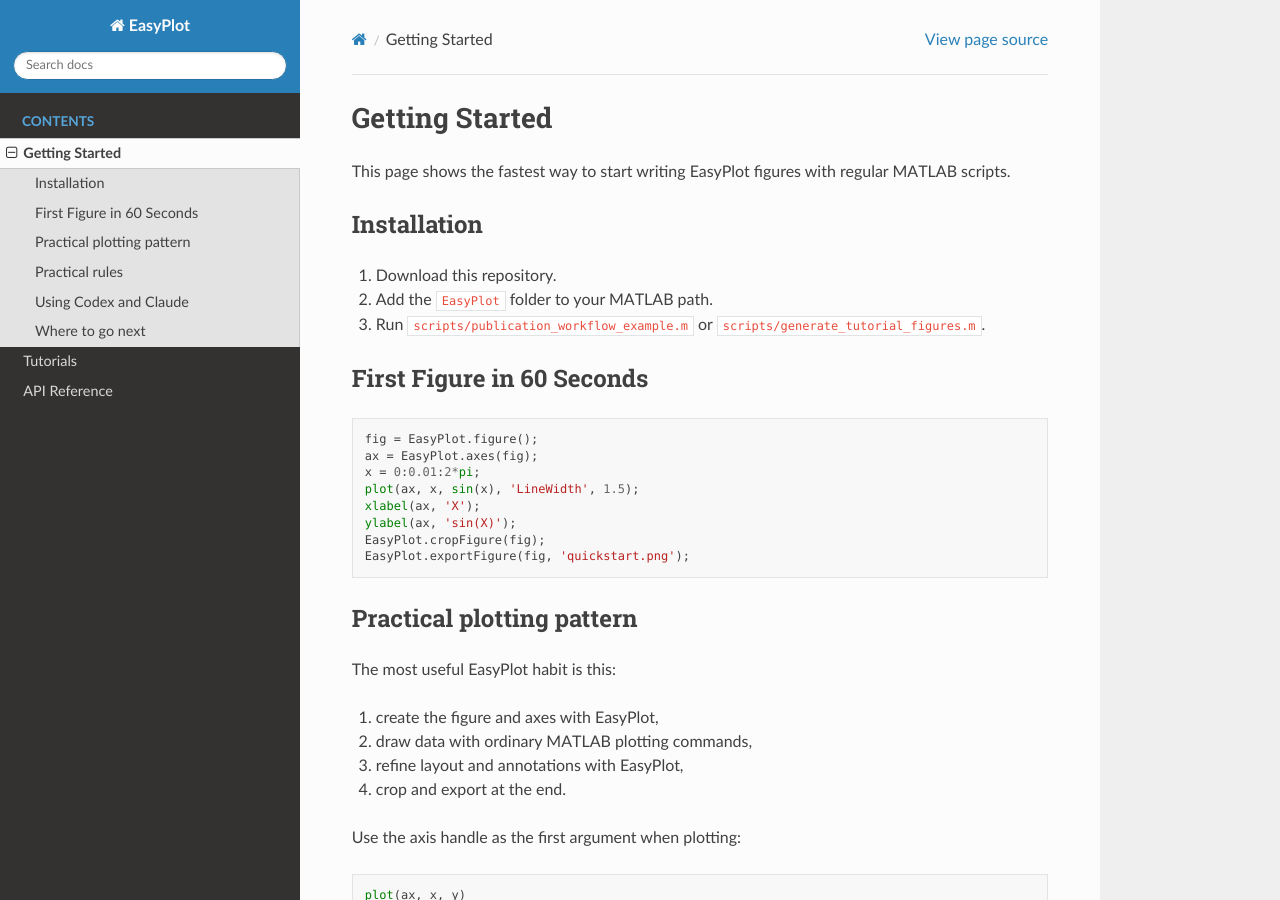
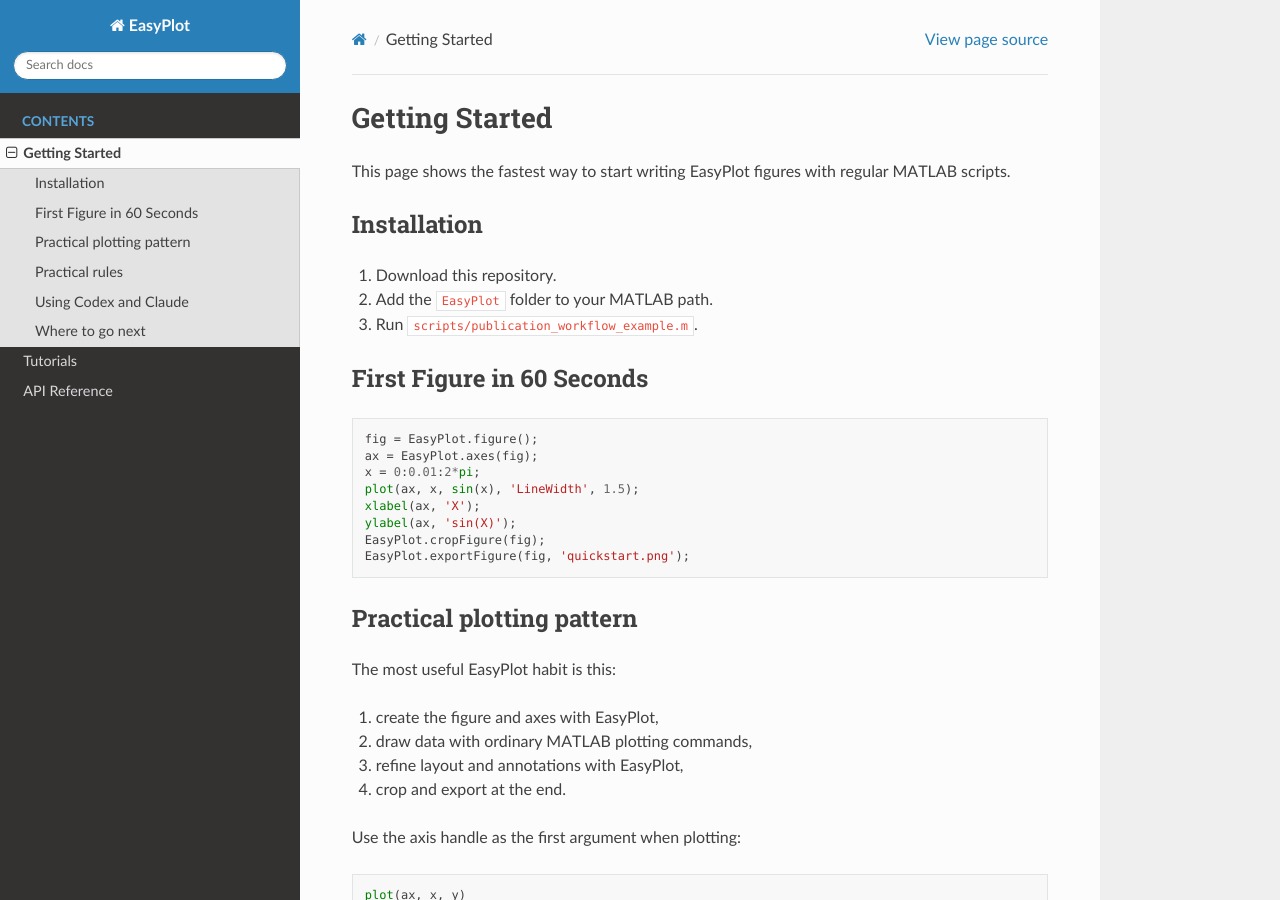
Before and after one commit to jiumao2/EasyPlot, a Sphinx documentation site: the page built from docs/getting_started.rst, in a window 1280 px wide and 900 px high. Built offline with Sphinx 7.4.7 and the Read the Docs theme 3.1.0, drawn with Linux system fonts in a browser that asks for light colours.

Commit message:
Fix plotting helpers and documentation examples
- fix shared Y-label positioning for 2D axes arrays
- support default limit modes on single axes
- fix JPEG export and legend marker sizing
- remove the external spikehisto dependency from PSTH
- track the publication workflow example required by the docs
- keep the internal tutorial generator excluded

```diff
--- a/docs/getting_started.rst
+++ b/docs/getting_started.rst
@@ -9,7 +9,7 @@
 
 1. Download this repository.
 2. Add the ``EasyPlot`` folder to your MATLAB path.
-3. Run ``scripts/publication_workflow_example.m`` or ``scripts/generate_tutorial_figures.m``.
+3. Run ``scripts/publication_workflow_example.m``.
 
 First Figure in 60 Seconds
 --------------------------
```
Also changed, not shown: 10 other files.
